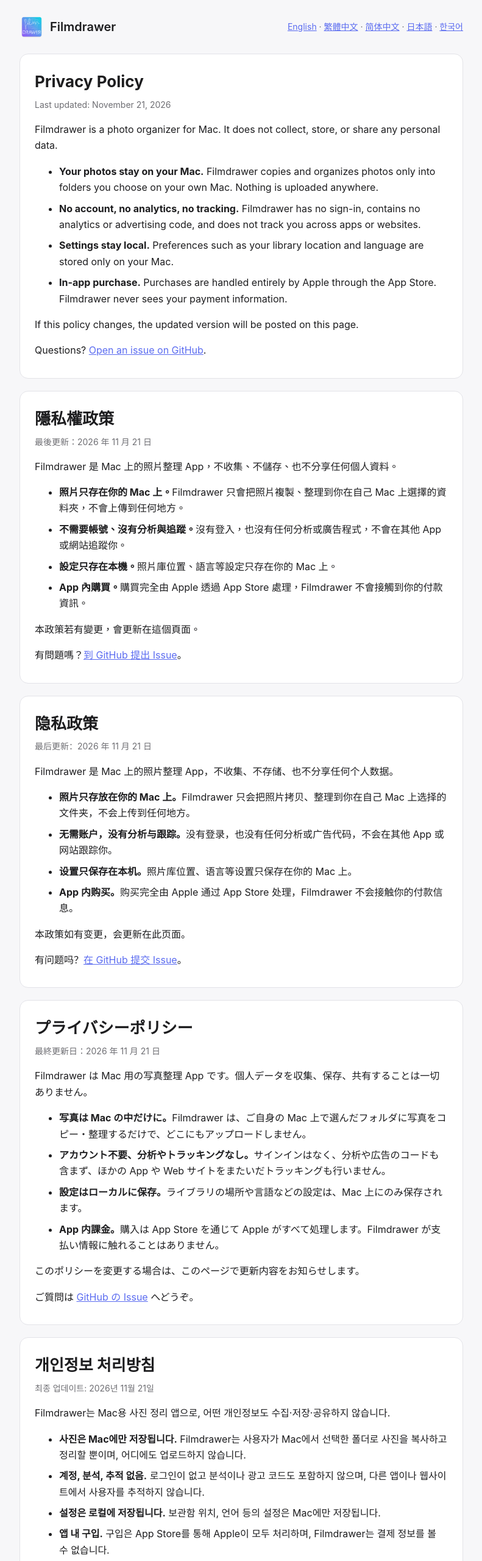
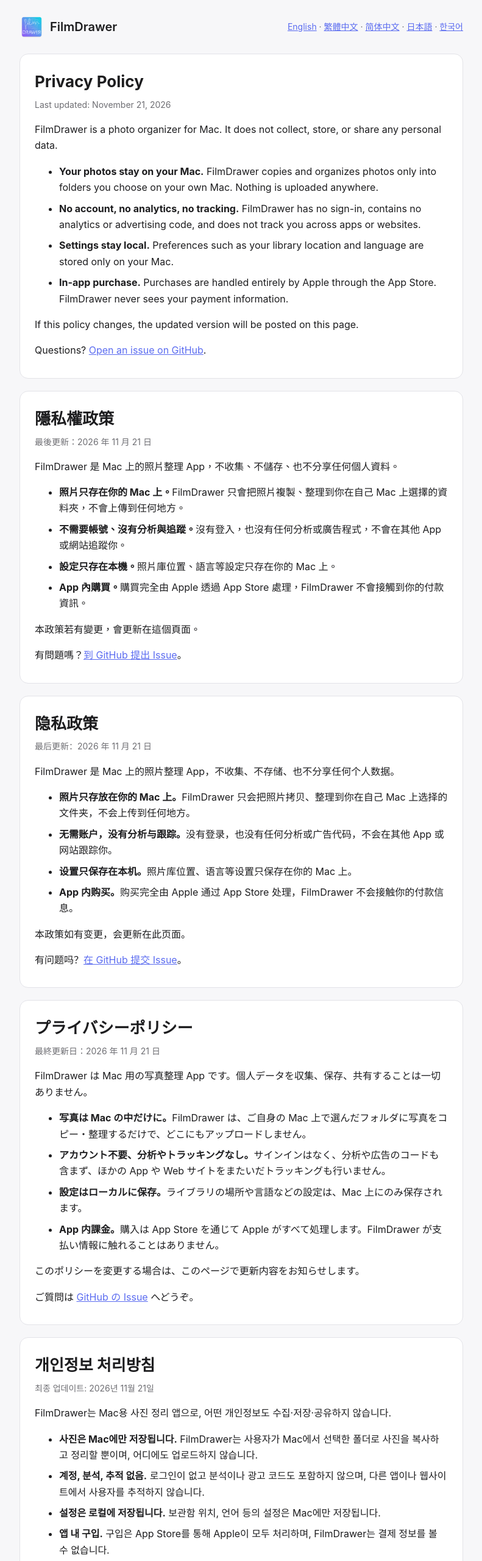
Before and after one commit to zackjtl/Filmdrawer_Support, a plain HTML site: page privacy.html in a window 1280 px wide. Shown: the top 2560 px of the page at 61% size, without its empty margins (244-1035 px from the left). Drawn offline with Linux system fonts and the light colour scheme.

Commit message:
Write the app name as FilmDrawer
Co-Authored-By: Claude Opus 5.5 <noreply@anthropic.com>

```diff
--- a/privacy.html
+++ b/privacy.html
@@ -3,25 +3,25 @@
 <head>
 <meta charset="utf-8">
 <meta name="viewport" content="width=device-width, initial-scale=1">
-<title>Filmdrawer Privacy Policy</title>
+<title>FilmDrawer Privacy Policy</title>
 <link rel="stylesheet" href="style.css">
 </head>
 <body>
 <main>
 <header>
-  <a href="index.html" class="brand"><img src="icon.png" alt="" width="40" height="40">Filmdrawer</a>
+  <a href="index.html" class="brand"><img src="icon.png" alt="" width="40" height="40">FilmDrawer</a>
   <nav><a href="#en">English</a> · <a href="#zh-Hant">繁體中文</a> · <a href="#zh-Hans">简体中文</a> · <a href="#ja">日本語</a> · <a href="#ko">한국어</a></nav>
 </header>
 
 <section id="en" lang="en">
 <h1>Privacy Policy</h1>
 <p class="date">Last updated: November 21, 2026</p>
-<p>Filmdrawer is a photo organizer for Mac. It does not collect, store, or share any personal data.</p>
+<p>FilmDrawer is a photo organizer for Mac. It does not collect, store, or share any personal data.</p>
 <ul>
-  <li><strong>Your photos stay on your Mac.</strong> Filmdrawer copies and organizes photos only into folders you choose on your own Mac. Nothing is uploaded anywhere.</li>
-  <li><strong>No account, no analytics, no tracking.</strong> Filmdrawer has no sign-in, contains no analytics or advertising code, and does not track you across apps or websites.</li>
+  <li><strong>Your photos stay on your Mac.</strong> FilmDrawer copies and organizes photos only into folders you choose on your own Mac. Nothing is uploaded anywhere.</li>
+  <li><strong>No account, no analytics, no tracking.</strong> FilmDrawer has no sign-in, contains no analytics or advertising code, and does not track you across apps or websites.</li>
   <li><strong>Settings stay local.</strong> Preferences such as your library location and language are stored only on your Mac.</li>
-  <li><strong>In-app purchase.</strong> Purchases are handled entirely by Apple through the App Store. Filmdrawer never sees your payment information.</li>
+  <li><strong>In-app purchase.</strong> Purchases are handled entirely by Apple through the App Store. FilmDrawer never sees your payment information.</li>
 </ul>
 <p>If this policy changes, the updated version will be posted on this page.</p>
 <p>Questions? <a href="https://github.com/zackjtl/Filmdrawer_Support/issues">Open an issue on GitHub</a>.</p>
@@ -30,12 +30,12 @@
 <section id="zh-Hant" lang="zh-Hant">
 <h1>隱私權政策</h1>
 <p class="date">最後更新：2026 年 11 月 21 日</p>
-<p>Filmdrawer 是 Mac 上的照片整理 App，不收集、不儲存、也不分享任何個人資料。</p>
+<p>FilmDrawer 是 Mac 上的照片整理 App，不收集、不儲存、也不分享任何個人資料。</p>
 <ul>
-  <li><strong>照片只存在你的 Mac 上。</strong>Filmdrawer 只會把照片複製、整理到你在自己 Mac 上選擇的資料夾，不會上傳到任何地方。</li>
+  <li><strong>照片只存在你的 Mac 上。</strong>FilmDrawer 只會把照片複製、整理到你在自己 Mac 上選擇的資料夾，不會上傳到任何地方。</li>
   <li><strong>不需要帳號、沒有分析與追蹤。</strong>沒有登入，也沒有任何分析或廣告程式，不會在其他 App 或網站追蹤你。</li>
   <li><strong>設定只存在本機。</strong>照片庫位置、語言等設定只存在你的 Mac 上。</li>
-  <li><strong>App 內購買。</strong>購買完全由 Apple 透過 App Store 處理，Filmdrawer 不會接觸到你的付款資訊。</li>
+  <li><strong>App 內購買。</strong>購買完全由 Apple 透過 App Store 處理，FilmDrawer 不會接觸到你的付款資訊。</li>
 </ul>
 <p>本政策若有變更，會更新在這個頁面。</p>
 <p>有問題嗎？<a href="https://github.com/zackjtl/Filmdrawer_Support/issues">到 GitHub 提出 Issue</a>。</p>
@@ -44,12 +44,12 @@
 <section id="zh-Hans" lang="zh-Hans">
 <h1>隐私政策</h1>
 <p class="date">最后更新：2026 年 11 月 21 日</p>
-<p>Filmdrawer 是 Mac 上的照片整理 App，不收集、不存储、也不分享任何个人数据。</p>
+<p>FilmDrawer 是 Mac 上的照片整理 App，不收集、不存储、也不分享任何个人数据。</p>
 <ul>
-  <li><strong>照片只存放在你的 Mac 上。</strong>Filmdrawer 只会把照片拷贝、整理到你在自己 Mac 上选择的文件夹，不会上传到任何地方。</li>
+  <li><strong>照片只存放在你的 Mac 上。</strong>FilmDrawer 只会把照片拷贝、整理到你在自己 Mac 上选择的文件夹，不会上传到任何地方。</li>
   <li><strong>无需账户，没有分析与跟踪。</strong>没有登录，也没有任何分析或广告代码，不会在其他 App 或网站跟踪你。</li>
   <li><strong>设置只保存在本机。</strong>照片库位置、语言等设置只保存在你的 Mac 上。</li>
-  <li><strong>App 内购买。</strong>购买完全由 Apple 通过 App Store 处理，Filmdrawer 不会接触你的付款信息。</li>
+  <li><strong>App 内购买。</strong>购买完全由 Apple 通过 App Store 处理，FilmDrawer 不会接触你的付款信息。</li>
 </ul>
 <p>本政策如有变更，会更新在此页面。</p>
 <p>有问题吗？<a href="https://github.com/zackjtl/Filmdrawer_Support/issues">在 GitHub 提交 Issue</a>。</p>
@@ -58,12 +58,12 @@
 <section id="ja" lang="ja">
 <h1>プライバシーポリシー</h1>
 <p class="date">最終更新日：2026 年 11 月 21 日</p>
-<p>Filmdrawer は Mac 用の写真整理 App です。個人データを収集、保存、共有することは一切ありません。</p>
+<p>FilmDrawer は Mac 用の写真整理 App です。個人データを収集、保存、共有することは一切ありません。</p>
 <ul>
-  <li><strong>写真は Mac の中だけに。</strong>Filmdrawer は、ご自身の Mac 上で選んだフォルダに写真をコピー・整理するだけで、どこにもアップロードしません。</li>
+  <li><strong>写真は Mac の中だけに。</strong>FilmDrawer は、ご自身の Mac 上で選んだフォルダに写真をコピー・整理するだけで、どこにもアップロードしません。</li>
   <li><strong>アカウント不要、分析やトラッキングなし。</strong>サインインはなく、分析や広告のコードも含まず、ほかの App や Web サイトをまたいだトラッキングも行いません。</li>
   <li><strong>設定はローカルに保存。</strong>ライブラリの場所や言語などの設定は、Mac 上にのみ保存されます。</li>
-  <li><strong>App 内課金。</strong>購入は App Store を通じて Apple がすべて処理します。Filmdrawer が支払い情報に触れることはありません。</li>
+  <li><strong>App 内課金。</strong>購入は App Store を通じて Apple がすべて処理します。FilmDrawer が支払い情報に触れることはありません。</li>
 </ul>
 <p>このポリシーを変更する場合は、このページで更新内容をお知らせします。</p>
 <p>ご質問は <a href="https://github.com/zackjtl/Filmdrawer_Support/issues">GitHub の Issue</a> へどうぞ。</p>
@@ -72,12 +72,12 @@
 <section id="ko" lang="ko">
 <h1>개인정보 처리방침</h1>
 <p class="date">최종 업데이트: 2026년 11월 21일</p>
-<p>Filmdrawer는 Mac용 사진 정리 앱으로, 어떤 개인정보도 수집·저장·공유하지 않습니다.</p>
+<p>FilmDrawer는 Mac용 사진 정리 앱으로, 어떤 개인정보도 수집·저장·공유하지 않습니다.</p>
 <ul>
-  <li><strong>사진은 Mac에만 저장됩니다.</strong> Filmdrawer는 사용자가 Mac에서 선택한 폴더로 사진을 복사하고 정리할 뿐이며, 어디에도 업로드하지 않습니다.</li>
+  <li><strong>사진은 Mac에만 저장됩니다.</strong> FilmDrawer는 사용자가 Mac에서 선택한 폴더로 사진을 복사하고 정리할 뿐이며, 어디에도 업로드하지 않습니다.</li>
   <li><strong>계정, 분석, 추적 없음.</strong> 로그인이 없고 분석이나 광고 코드도 포함하지 않으며, 다른 앱이나 웹사이트에서 사용자를 추적하지 않습니다.</li>
   <li><strong>설정은 로컬에 저장됩니다.</strong> 보관함 위치, 언어 등의 설정은 Mac에만 저장됩니다.</li>
-  <li><strong>앱 내 구입.</strong> 구입은 App Store를 통해 Apple이 모두 처리하며, Filmdrawer는 결제 정보를 볼 수 없습니다.</li>
+  <li><strong>앱 내 구입.</strong> 구입은 App Store를 통해 Apple이 모두 처리하며, FilmDrawer는 결제 정보를 볼 수 없습니다.</li>
 </ul>
 <p>이 방침이 변경되면 이 페이지에 업데이트됩니다.</p>
 <p>문의 사항은 <a href="https://github.com/zackjtl/Filmdrawer_Support/issues">GitHub Issue</a>로 남겨 주십시오.</p>
```
Also changed, not shown: index.html (+3 -3 lines), support.html (+20 -20 lines), 1 other file.
